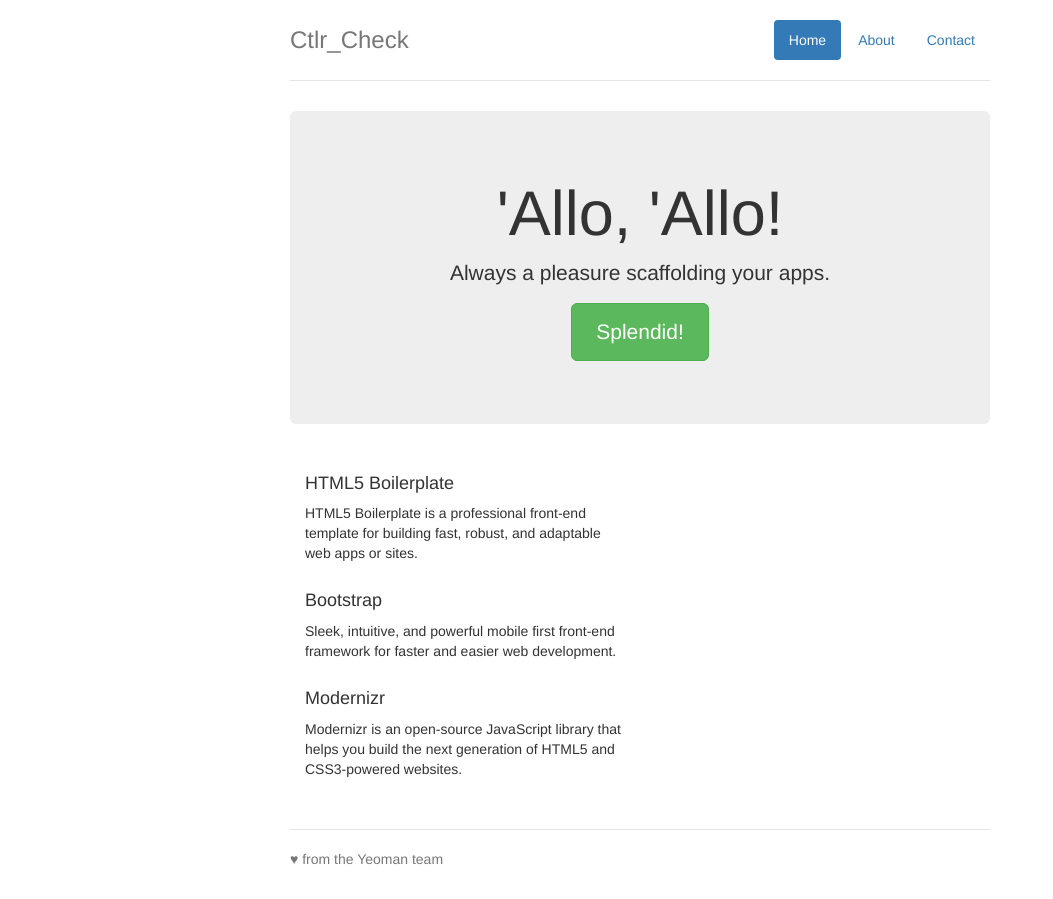
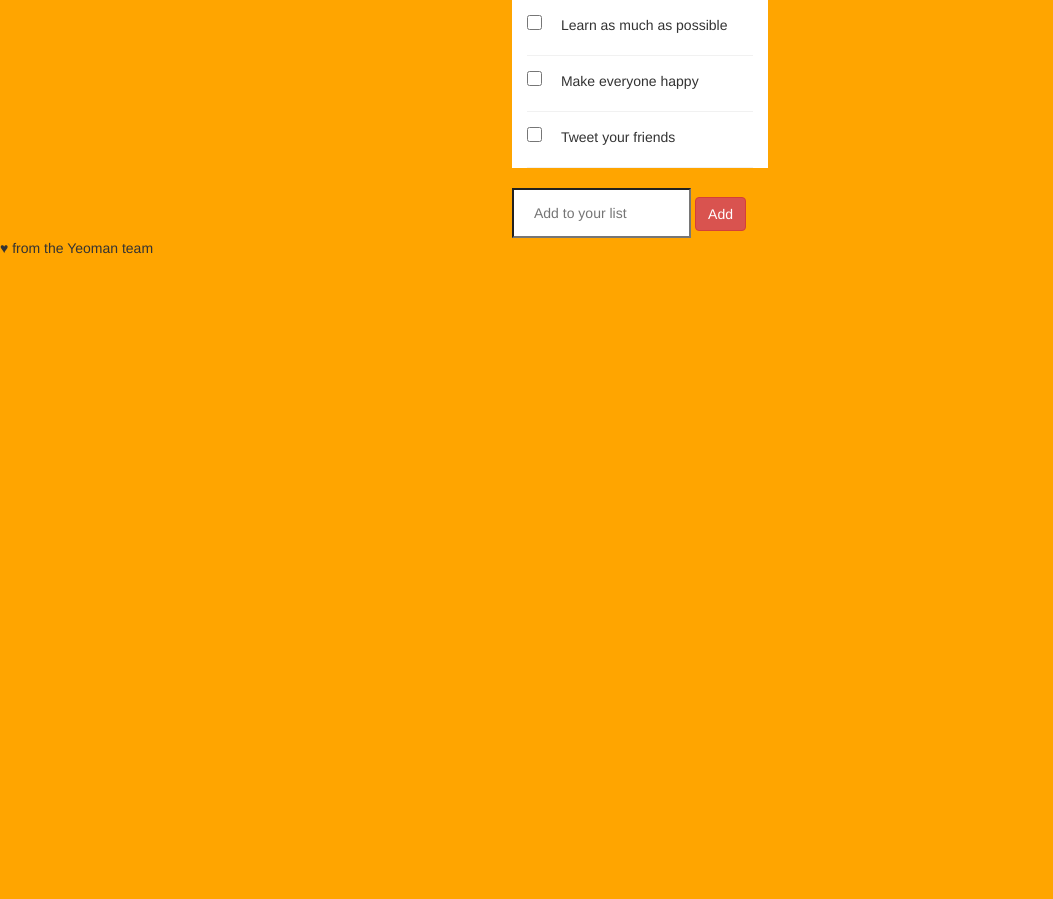
Before and after one commit to zakali22/Ctlr-Check, a website: page app/index.html in a window 1280 px wide. Shown: the whole page, without its empty margins (0-1053 px from the left). After the commit the page ends 800 px from the top, so only its background shows below. Drawn offline with nearby package versions, Linux system fonts and the light colour scheme; files that its build step writes are made by us from their sources.

Commit message:
Add the initial list, additional form/button and styling

```diff
--- a/app/index.html
+++ b/app/index.html
@@ -29,44 +29,26 @@
     <![endif]-->
 
     <div class="container">
-      <div class="header">
-        <ul class="nav nav-pills pull-right">
-          <li class="active">
-            <a href="#">Home</a>
-          </li>
-          <li>
-            <a href="#">About</a>
-          </li>
-          <li>
-            <a href="#">Contact</a>
-          </li>
-        </ul>
-        <h3 class="text-muted">Ctlr_Check</h3>
+      <div class="item">
+        <input type="checkbox">
+        <p>Learn as much as possible</p>
       </div>
-
-      <div class="jumbotron">
-        <h1>'Allo, 'Allo!</h1>
-        <p class="lead">Always a pleasure scaffolding your apps.</p>
-        <p><a class="btn btn-lg btn-success" href="#">Splendid!</a></p>
+      <div class="item">
+        <input type="checkbox" class="checkbox">
+        <p>Make everyone happy</p>
       </div>
-
-      <div class="row marketing">
-        <div class="col-lg-6">
-          <h4>HTML5 Boilerplate</h4>
-          <p>HTML5 Boilerplate is a professional front-end template for building fast, robust, and adaptable web apps or sites.</p>
-
-          <h4>Bootstrap</h4>
-          <p>Sleek, intuitive, and powerful mobile first front-end framework for faster and easier web development.</p>
-
-          <h4>Modernizr</h4>
-          <p>Modernizr is an open-source JavaScript library that helps you build the next generation of HTML5 and CSS3-powered websites.</p>
-        </div>
+      <div class="item">
+        <input type="checkbox" id="">
+        <p>Tweet your friends</p>
       </div>
-
+    </div>
+      <div class="type">
+        <input type="search" placeholder="Add to your list">
+        <button type="button" class="btn btn-danger">Add</button>
+      </div>
       <div class="footer">
         <p>♥ from the Yeoman team</p>
       </div>
-    </div>
 
     <!-- Google Analytics: change UA-XXXXX-X to be your site's ID. -->
     <script>
--- a/app/styles/main.css
+++ b/app/styles/main.css
@@ -1,87 +1,44 @@
-.browserupgrade {
-  margin: 0.2em 0;
-  background: #ccc;
-  color: #000;
-  padding: 0.2em 0;
+body {
+  background-color: orange;
+  height: 100vh;
 }
 
-/* Space out content a bit */
-body {
-  padding-top: 20px;
-  padding-bottom: 20px;
+.container {
+  background-color: white;
+  display: block;
+  width: 20%;
+  margin: 0 auto;
+}
+.item {
+  border-bottom: 1px solid #F1F1F1;
 }
 
-/* Everything but the jumbotron gets side spacing for mobile first views */
-.header,
-.marketing,
-.footer {
-  padding-right: 15px;
+.item p, .item input[type="checkbox"] {
+  display: inline-block;
+  padding-top: 15px;
+  padding-bottom: 10px;
   padding-left: 15px;
 }
 
-/* Custom page header */
-.header {
-  padding-bottom: 20px;
-  border-bottom: 1px solid #e5e5e5;
+input[type="checkbox"]{
+  width: 15px;
+  height: 15px;
+  border-right: 1px solid #F1F1F1;
 }
 
-/* Make the masthead heading the same height as the navigation */
-.header h3 {
-  margin-top: 0;
-  margin-bottom: 0;
-  line-height: 40px;
+input:checked + p {
+  text-decoration: line-through;
 }
 
-/* Custom page footer */
-.footer {
-  padding-top: 19px;
-  color: #777;
-  border-top: 1px solid #e5e5e5;
+.type {
+  display: block;
+  width: 20%;
+  margin: 0 auto;
+  margin-top: 20px;
 }
 
-/* Customize container */
-@media (min-width: 768px) {
-  .container {
-    max-width: 730px;
-  }
+.type input {
+  width: 70%;
+  height: 50px;
+  padding-left: 20px;
 }
-.container-narrow > hr {
-  margin: 30px 0;
-}
-
-/* Main marketing message and sign up button */
-.jumbotron {
-  text-align: center;
-  border-bottom: 1px solid #e5e5e5;
-}
-.jumbotron .btn {
-  padding: 14px 24px;
-  font-size: 21px;
-}
-
-/* Supporting marketing content */
-.marketing {
-  margin: 40px 0;
-}
-.marketing p + h4 {
-  margin-top: 28px;
-}
-
-/* Responsive: Portrait tablets and up */
-@media screen and (min-width: 768px) {
-  /* Remove the padding we set earlier */
-  .header,
-  .marketing,
-  .footer {
-    padding-right: 0;
-    padding-left: 0;
-  }
-  /* Space out the masthead */
-  .header {
-    margin-bottom: 30px;
-  }
-  /* Remove the bottom border on the jumbotron for visual effect */
-  .jumbotron {
-    border-bottom: 0;
-  }
-}
```
